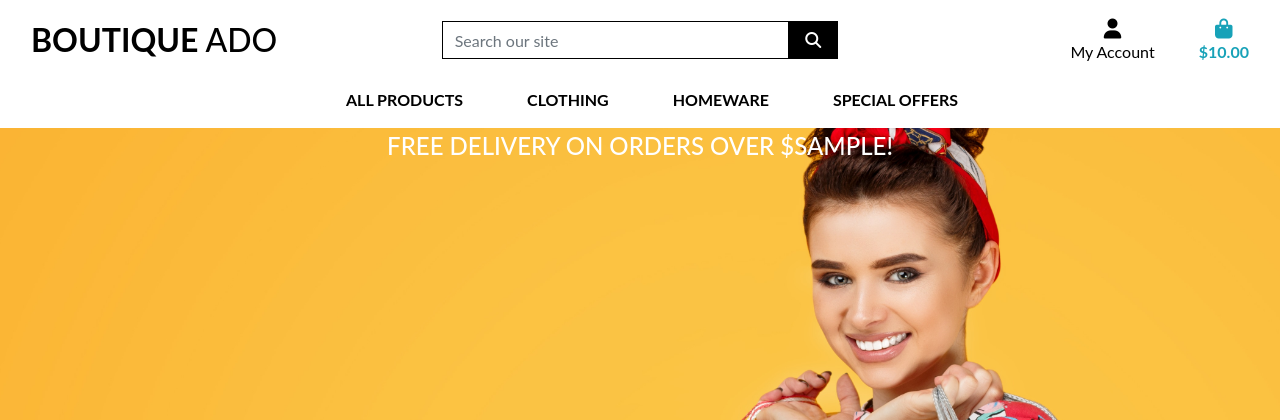
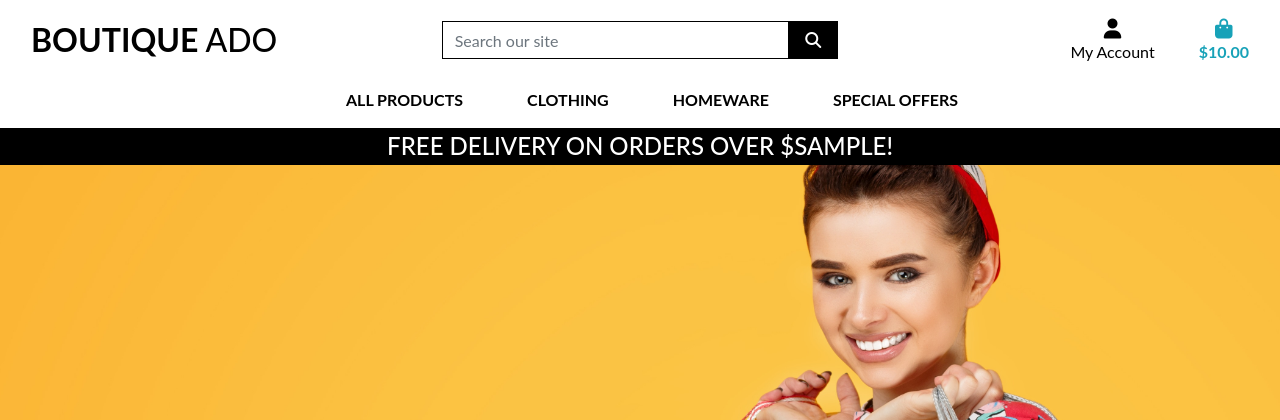
Before and after one commit to Omar-Alme/Boutique-django, a Django app: template templates/base.html in a window 1280 px wide. Shown: the top 420 px of the page. Run offline with Django 3.2, Linux system fonts and the light colour scheme; the template is opened without the code that fills it: most values are stand-ins (such as "Sample title", 1, 10 or a date in 2020); some libraries are stand-ins or nearby versions.

Commit message:
Style delivery banner

```diff
--- a/static/css/base.css
+++ b/static/css/base.css
@@ -56,6 +56,10 @@ body {
   border: 1px solid black !important;
 }
 
+.bg-black {
+  background: #000 !important;
+}
+
 /* ------------------------------------------ MEDIA QUERIES */
 /* slightly larger container on xl screens */
 @media (min-width: 1200px) {
```
Also changed, not shown: static/js/base.js (added).
